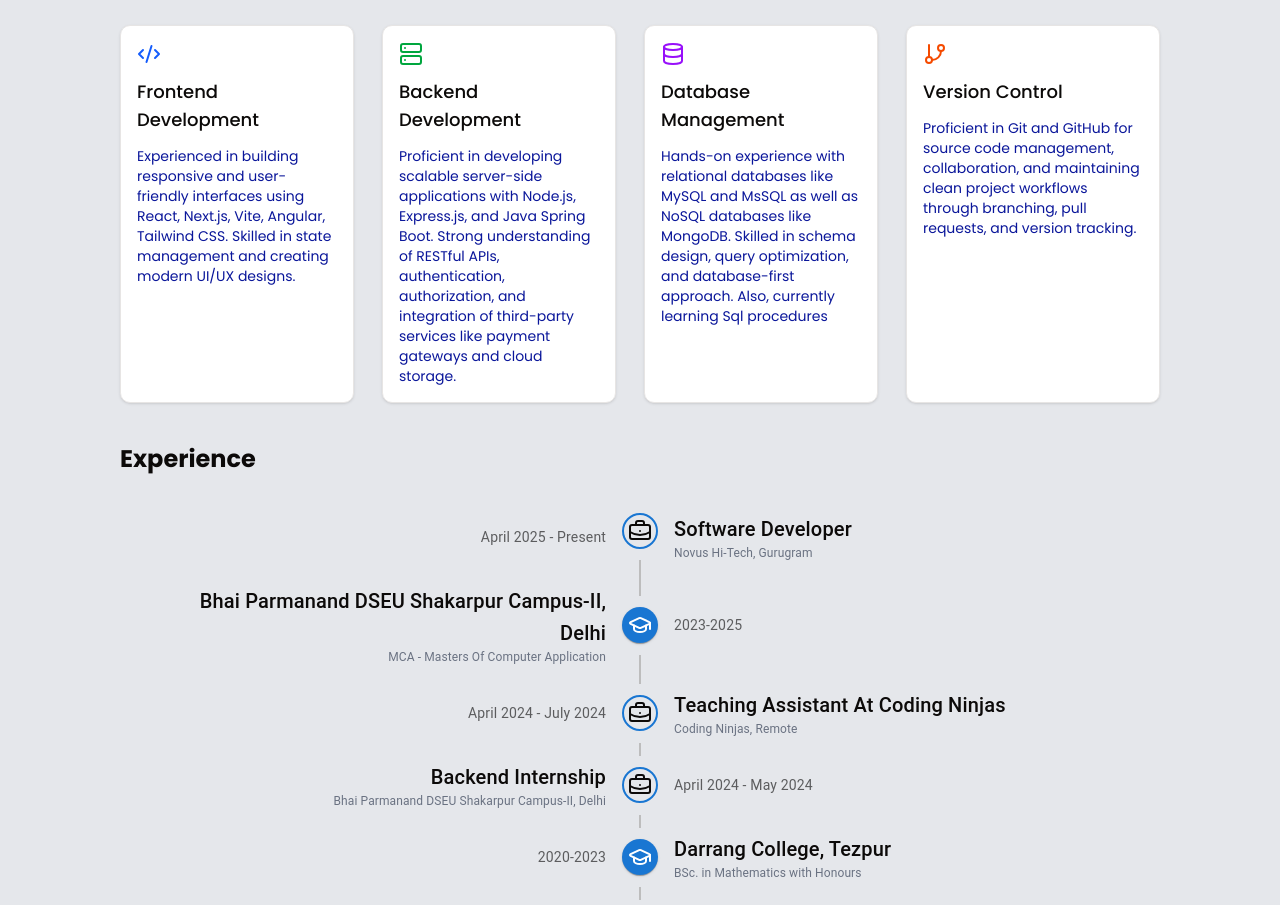
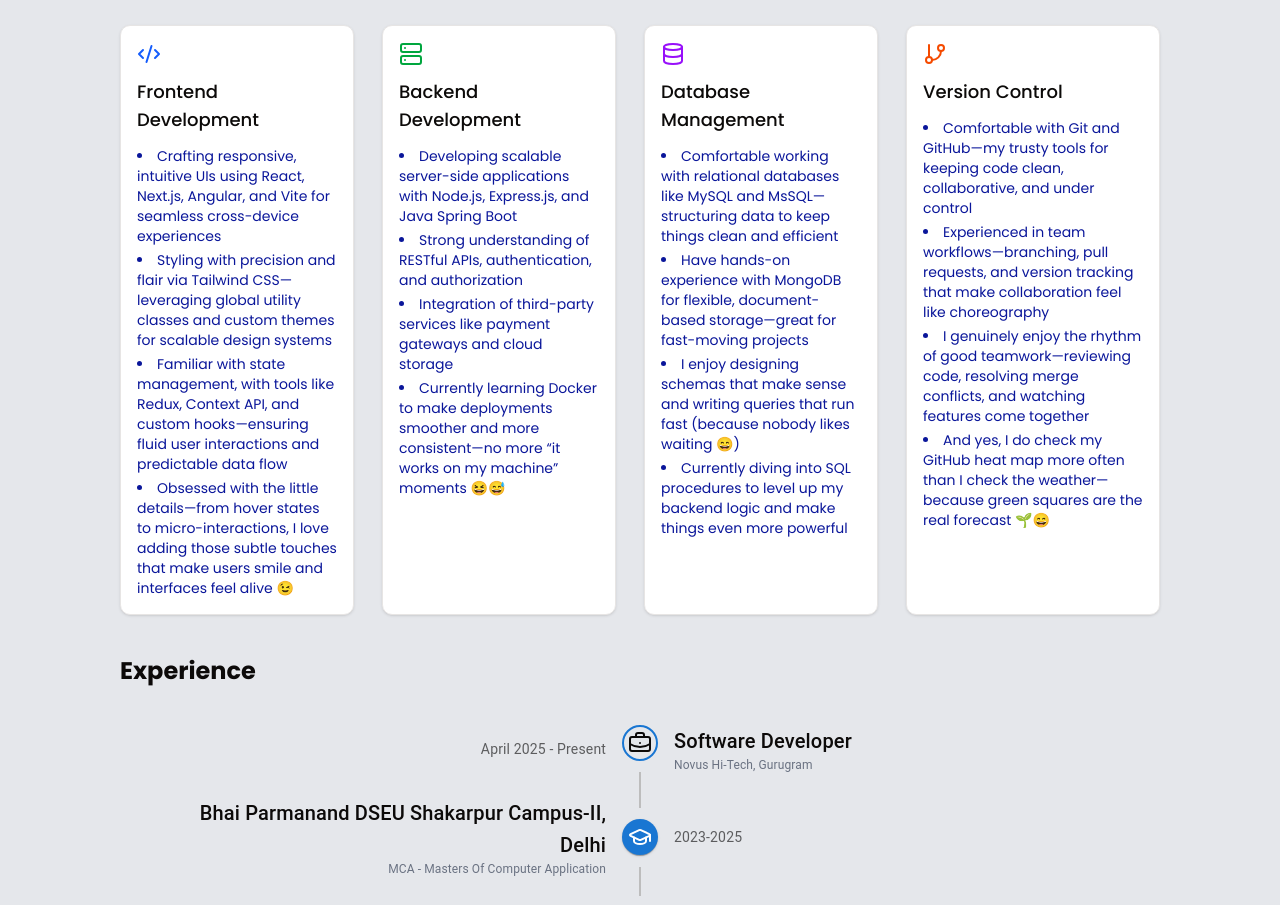
Before and after one commit to Neel-max-cpu/portfolio, a Next.js app: page / in a window 1280 px wide. Shown: the part 1506-2411 px from the top of the page. Built offline with nearby package versions, Linux system fonts and the light colour scheme; a web font is replaced by a local one.

Commit message:
update :memo:

```diff
--- a/src/components/Hero/Hero.tsx
+++ b/src/components/Hero/Hero.tsx
@@ -151,7 +151,12 @@ const Hero = () => {
                             >
                                 {iconMap[item.id]}
                                 <h1 className="text-lg font-medium">{item.heading}</h1>
-                                <p className="text-sm text-[#0a169a]">{item.desc}</p>
+                                {/* <p className="text-sm text-[#0a169a]">{item.desc}</p> */}
+                                <ul className="list-disc list-inside text-sm text-[#0a169a] space-y-1">
+                                    {item.desc.map((point, idx) => (
+                                        <li key={idx}>{point}</li>
+                                    ))}
+                                </ul>
                             </div>
                         )
                     })}
--- a/src/components/TimeLine/CustomizedTimeline.tsx
+++ b/src/components/TimeLine/CustomizedTimeline.tsx
@@ -63,7 +63,7 @@ export default function CustomizedTimeline() {
               </Typography>
               {item.icon === "school" ? (
                 <Typography className="text-gray-500 !text-sm sm:!text-xs">
-                  {item.subtitle}<sup className="text-xs">th</sup>
+                  {item.subtitle}<sup className="!text-xs">th</sup>
                 </Typography>
               ) : (
                 <Typography className="text-gray-500 !text-sm sm:!text-xs">
--- a/src/data/dataMaps.ts
+++ b/src/data/dataMaps.ts
@@ -44,22 +44,43 @@ export const skills = [
   {
     id: 1,
     heading: "Frontend Development",
-    desc: "Experienced in building responsive and user-friendly interfaces using React, Next.js, Vite, Angular, Tailwind CSS. Skilled in state management and creating modern UI/UX designs.",
+    desc: [
+      "Crafting responsive, intuitive UIs using React, Next.js, Angular, and Vite for seamless cross-device experiences",
+      "Styling with precision and flair via Tailwind CSS—leveraging global utility classes and custom themes for scalable design systems",
+      "Familiar with state management, with tools like Redux, Context API, and custom hooks—ensuring fluid user interactions and predictable data flow",
+      "Obsessed with the little details—from hover states to micro-interactions, I love adding those subtle touches that make users smile and interfaces feel alive 😉",
+
+    ],
   },
   {
     id: 2,
     heading: "Backend Development",
-    desc: "Proficient in developing scalable server-side applications with Node.js, Express.js, and Java Spring Boot. Strong understanding of RESTful APIs, authentication, authorization, and integration of third-party services like payment gateways and cloud storage.",
+    desc: [
+      "Developing scalable server-side applications with Node.js, Express.js, and Java Spring Boot",
+      "Strong understanding of RESTful APIs, authentication, and authorization",
+      "Integration of third-party services like payment gateways and cloud storage",
+      "Currently learning Docker to make deployments smoother and more consistent—no more “it works on my machine” moments 😆😅"
+    ],
   },
   {
     id: 3,
     heading: "Database Management",
-    desc: "Hands-on experience with relational databases like MySQL and MsSQL as well as NoSQL databases like MongoDB. Skilled in schema design, query optimization, and database-first approach. Also, currently learning Sql procedures",
+    desc: [
+      "Comfortable working with relational databases like MySQL and MsSQL—structuring data to keep things clean and efficient",
+      "Have hands-on experience with MongoDB for flexible, document-based storage—great for fast-moving projects",
+      "I enjoy designing schemas that make sense and writing queries that run fast (because nobody likes waiting 😄)",
+      "Currently diving into SQL procedures to level up my backend logic and make things even more powerful",
+    ],
   },
   {
     id: 4,
     heading: "Version Control",
-    desc: "Proficient in Git and GitHub for source code management, collaboration, and maintaining clean project workflows through branching, pull requests, and version tracking.",
+    desc: [
+      "Comfortable with Git and GitHub—my trusty tools for keeping code clean, collaborative, and under control",
+      "Experienced in team workflows—branching, pull requests, and version tracking that make collaboration feel like choreography",
+      "I genuinely enjoy the rhythm of good teamwork—reviewing code, resolving merge conflicts, and watching features come together",
+      "And yes, I do check my GitHub heat map more often than I check the weather—because green squares are the real forecast 🌱😄",
+    ],
   },
 ];
 
```
